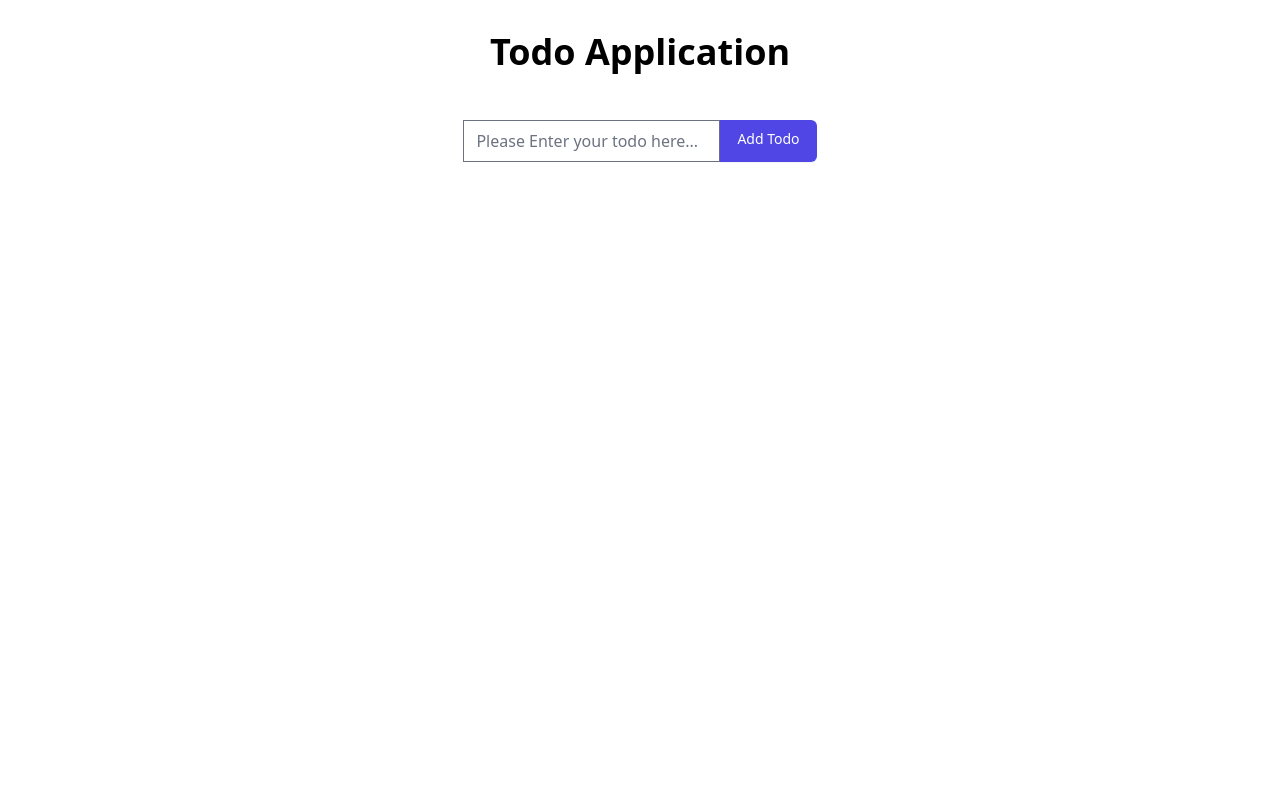
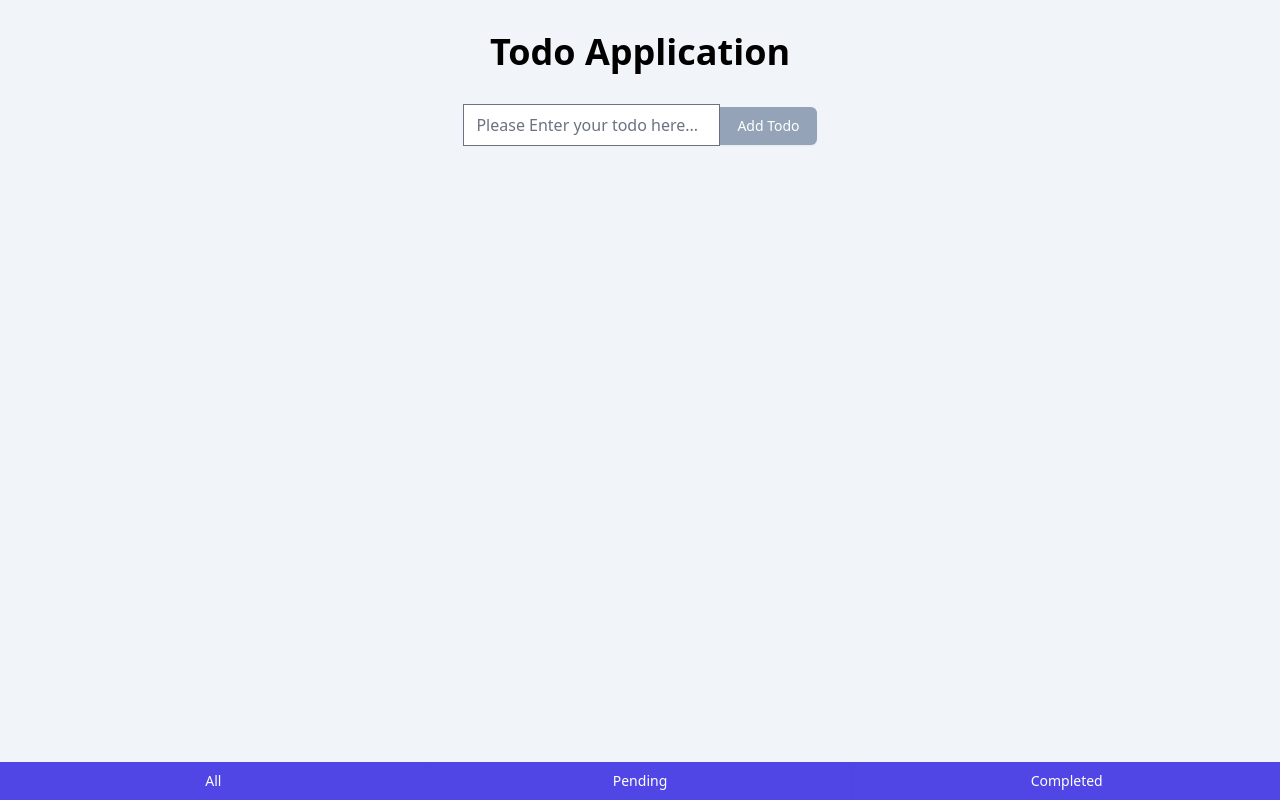
Before and after one commit to imyagnesh/tsc-advance-1, a React app: page / in a window 1280 px wide. Built offline with nearby package versions, Linux system fonts and the light colour scheme.

Commit message:
completed basic todo app

```diff
--- a/package.json
+++ b/package.json
@@ -49,9 +49,12 @@
     "webpack-dev-server": "^4.9.0"
   },
   "dependencies": {
+    "classnames": "^2.3.1",
+    "formik": "^2.2.9",
     "prop-types": "^15.8.1",
     "react": "^18.1.0",
     "react-addons-shallow-compare": "^15.6.3",
-    "react-dom": "^18.1.0"
+    "react-dom": "^18.1.0",
+    "react-window": "^1.8.7"
   }
 }
--- a/src/app.jsx
+++ b/src/app.jsx
@@ -1,60 +1,183 @@
 import React, { Component, createRef } from 'react';
+import cn from 'classnames';
+import { Formik } from 'formik';
+// import { FixedSizeList as List } from 'react-window';
 
 class Todo extends Component {
   state = {
     todoList: [],
+    filterType: 'all',
   };
 
-  inputRef = createRef();
-
-  addTodo = event => {
-    event.preventDefault();
-    const todoText = this.inputRef.current;
+  addTodo = (values, actions) => {
     this.setState(
       ({ todoList }) => ({
         todoList: [
           ...todoList,
           {
             id: new Date().valueOf(),
-            text: todoText.value,
+            text: values.todoText,
+            isDone: false,
           },
         ],
       }),
-      () => (todoText.value = '')
+      () => {
+        actions.resetForm();
+      }
     );
   };
 
+  toggleComplete = id => {
+    this.setState(({ todoList }) => {
+      const index = todoList.findIndex(
+        item => item.id === id
+      );
+      return {
+        todoList: [
+          ...todoList.slice(0, index),
+          {
+            ...todoList[index],
+            isDone: !todoList[index].isDone,
+          },
+          ...todoList.slice(index + 1),
+        ],
+      };
+    });
+  };
+
+  deleteTodo = id => {
+    this.setState(({ todoList }) => {
+      const index = todoList.findIndex(
+        item => item.id === id
+      );
+      return {
+        todoList: [
+          ...todoList.slice(0, index),
+          ...todoList.slice(index + 1),
+        ],
+      };
+    });
+  };
+
+  filter = filterType => {
+    this.setState({ filterType });
+  };
+
   render() {
-    console.log('render');
-    const { todoList } = this.state;
+    const { todoList, filterType } = this.state;
 
     return (
-      <div className="flex flex-col items-center">
+      <div className="flex flex-col items-center bg-slate-100 h-screen">
         <h1>Todo Application</h1>
-        <form className="flex my-4" onSubmit={this.addTodo}>
+        <Formik
+          initialValues={{
+            todoText: '',
+          }}
+          onSubmit={this.addTodo}
+          validate={values => {
+            const errors = {};
+            if (!values.todoText.trim()) {
+              errors.todoText = 'required...';
+            }
+            return errors;
+          }}>
+          {({
+            values,
+            handleChange,
+            handleSubmit,
+            handleBlur,
+            errors,
+            isValid,
+            dirty,
+            isSubmitting,
+          }) => (
+            <form
+              onSubmit={handleSubmit}
+              className="flex flex-col justify-center">
+              <div>
                 <input
-            ref={this.inputRef}
+                  value={values.todoText}
+                  onChange={handleChange}
+                  onBlur={handleBlur}
                   type="text"
+                  name="todoText"
                   placeholder="Please Enter your todo here..."
                 />
                 <button
-            className="btn rounded-l-none"
+                  disabled={
+                    !dirty || !isValid || isSubmitting
+                  }
+                  className="btn rounded-l-none disabled:bg-slate-400 disabled:cursor-not-allowed"
                   type="submit">
                   Add Todo
                 </button>
+              </div>
+              {errors.todoText && (
+                <span className="text-red-400">
+                  {errors.todoText}
+                </span>
+              )}
             </form>
-        <div className="w-full max-w-5xl">
-          {todoList.map((item, index) => (
-            <div className="flex m-4 items-center">
-              <input type="checkbox" />
-              <p className="flex-1 px-4">{item.text}</p>
+          )}
+        </Formik>
+        <div className="w-full max-w-5xl flex-1 overflow-y-auto">
+          {todoList.map(item => {
+            const listItem = (
+              <div
+                key={item.id}
+                className="flex m-4 items-center">
+                <input
+                  type="checkbox"
+                  checked={item.isDone}
+                  onChange={() =>
+                    this.toggleComplete(item.id)
+                  }
+                />
+                <p
+                  className={cn('flex-1 px-4', {
+                    'line-through': item.isDone,
+                  })}>
+                  {item.text}
+                </p>
                 <button
                   type="button"
-                className="btn bg-red-400">
+                  className="btn bg-red-400"
+                  onClick={() => this.deleteTodo(item.id)}>
                   Delete
                 </button>
               </div>
-          ))}
+            );
+
+            if (
+              (filterType === 'completed' && item.isDone) ||
+              (filterType === 'pending' && !item.isDone) ||
+              filterType === 'all'
+            ) {
+              return listItem;
+            }
+
+            return null;
+          })}
+        </div>
+        <div className="w-full flex">
+          <button
+            type="button"
+            className="btn flex-1 rounded-none"
+            onClick={() => this.filter('all')}>
+            All
+          </button>
+          <button
+            type="button"
+            className="btn flex-1 rounded-none"
+            onClick={() => this.filter('pending')}>
+            Pending
+          </button>
+          <button
+            type="button"
+            className="btn flex-1 rounded-none"
+            onClick={() => this.filter('completed')}>
+            Completed
+          </button>
         </div>
       </div>
     );
```
Also changed, not shown: .eslintrc.json, 1 other file (tests, documents, lock files or other folders). Lines whose indentation alone changed are shown as unchanged.
